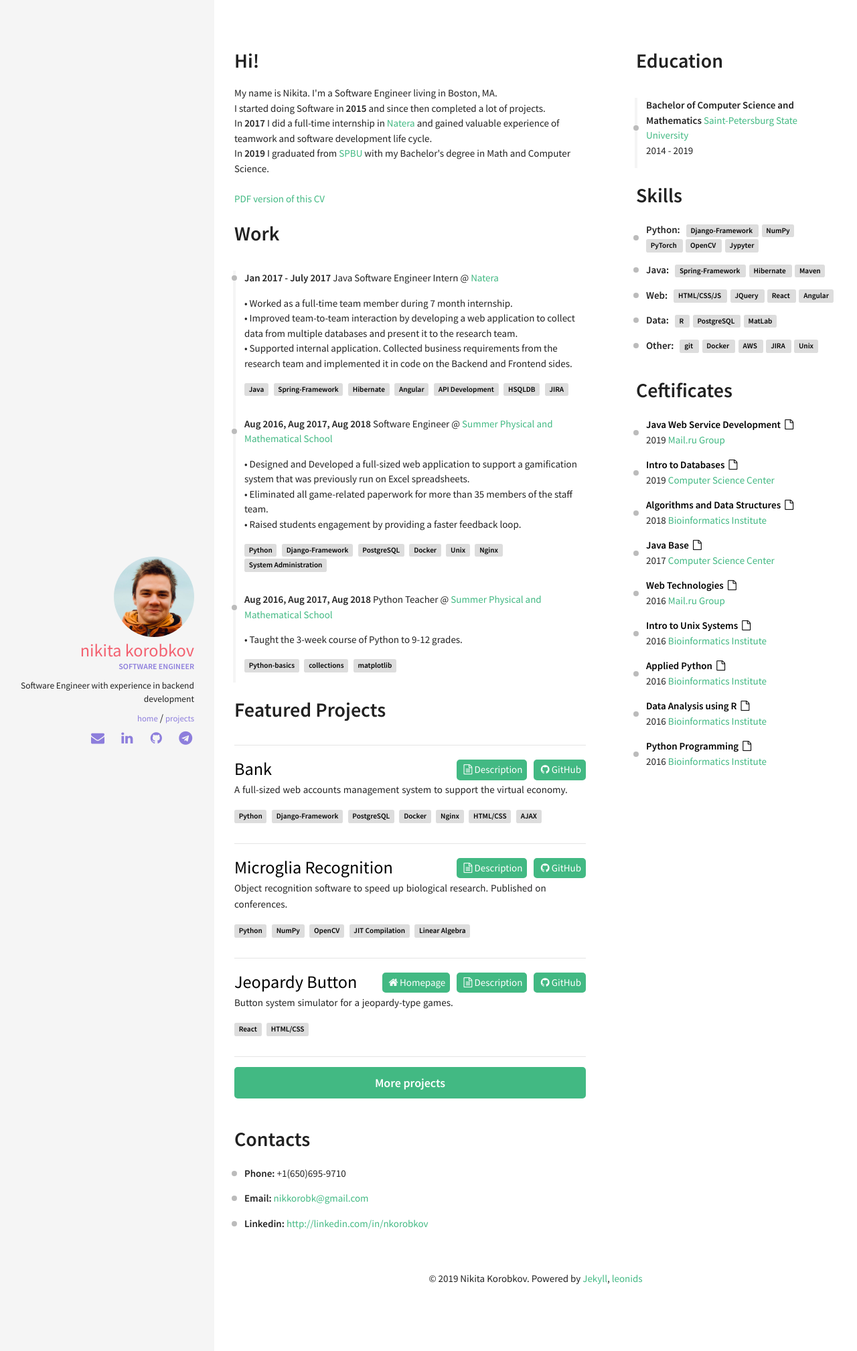
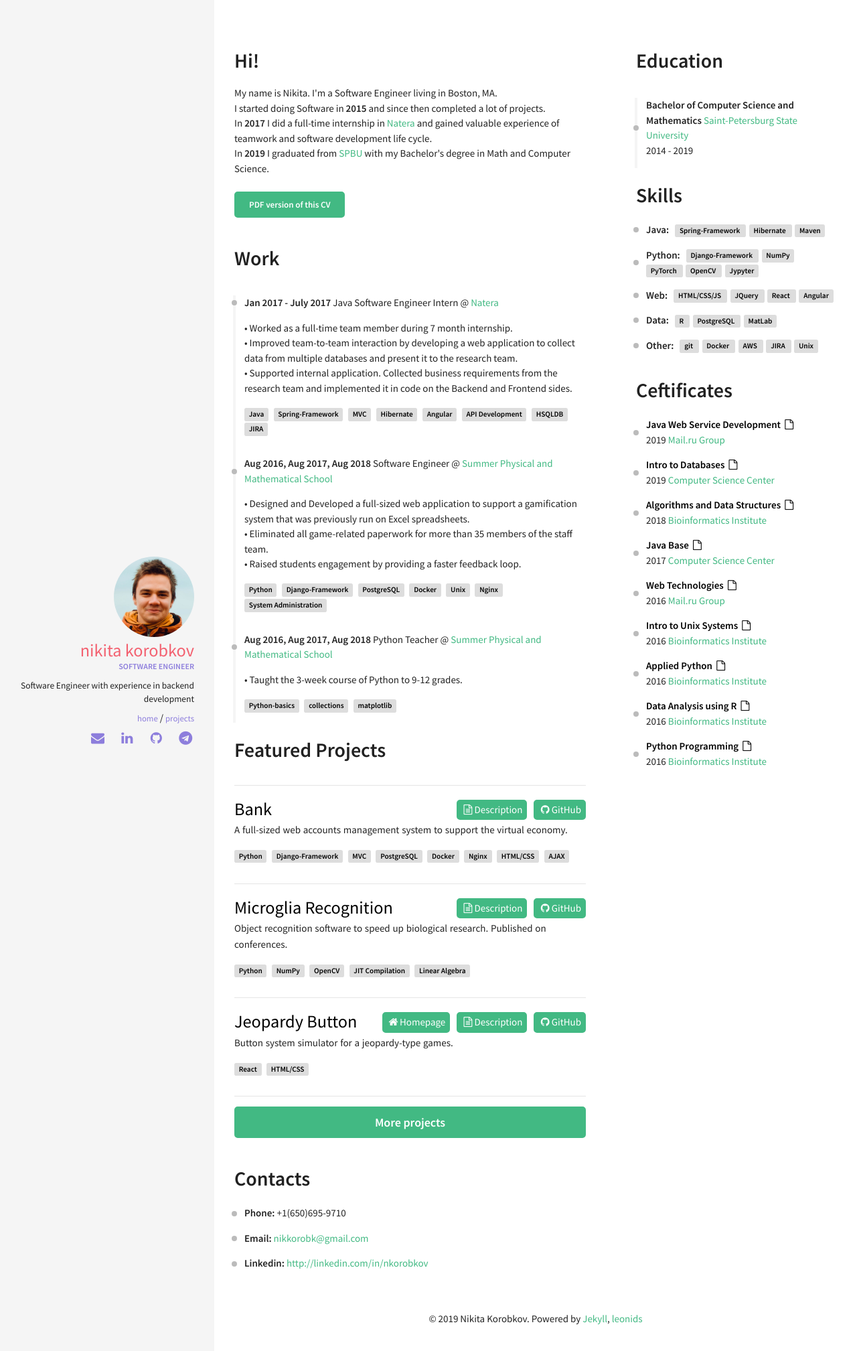
Before and after one commit to nkorobkov/nkorobkov.github.io, a Jekyll site: the page built from index.html, in a window 1280 px wide. Shown: the top 2017 px of the page at 67% size. Built offline with Jekyll 4.4.1, drawn with Linux system fonts in a browser that asks for light colours.

Commit message:
Resume update

```diff
--- a/_data/index/careers.yml
+++ b/_data/index/careers.yml
@@ -10,6 +10,7 @@
   skills:
     - Java
     - Spring-Framework
+    - MVC
     - Hibernate
     - Angular
     - API Development
--- a/_data/index/projects.yml
+++ b/_data/index/projects.yml
@@ -6,6 +6,7 @@
   skills:
     - Python
     - Django-Framework
+    - MVC
     - PostgreSQL
     - Docker
     - Nginx
--- a/_includes/sections/about.html
+++ b/_includes/sections/about.html
@@ -6,7 +6,5 @@
     In <strong>2017</strong> I did a full-time internship in <a href="https://natera.com" target="_blank">Natera</a> and gained valuable experience of teamwork and software development life cycle. <br>
     In <strong>2019</strong> I graduated from <a href="http://english.spbu.ru/" target="_blank">SPBU</a> with my Bachelor's degree in Math and Computer Science. <br>
     <br>
-    <a href="{{site.url}}/assets/Nikita-Korobkov.pdf">PDF version of this CV</a>
-
-
+    <a class="btn" href="{{site.url}}/assets/Nikita-Korobkov.pdf">PDF version of this CV</a>
 </div>
```
Also changed, not shown: _data/index/skills.yml (+6 -6 lines), 1 other file.
